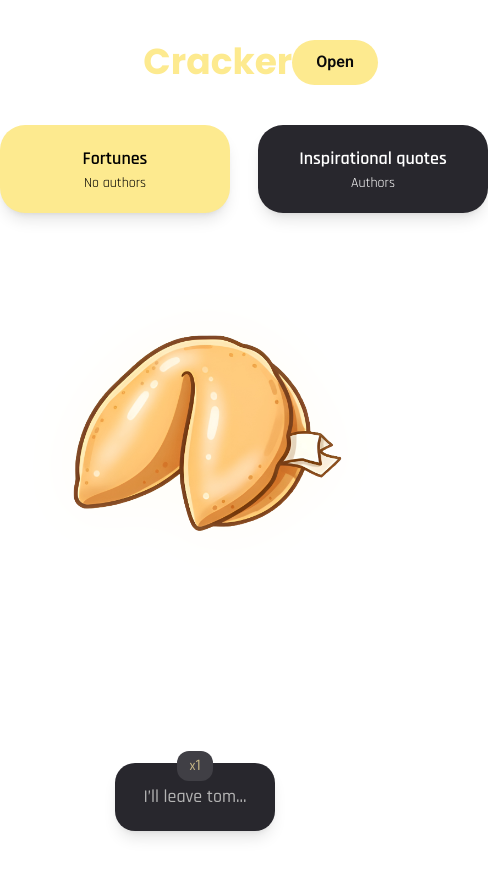
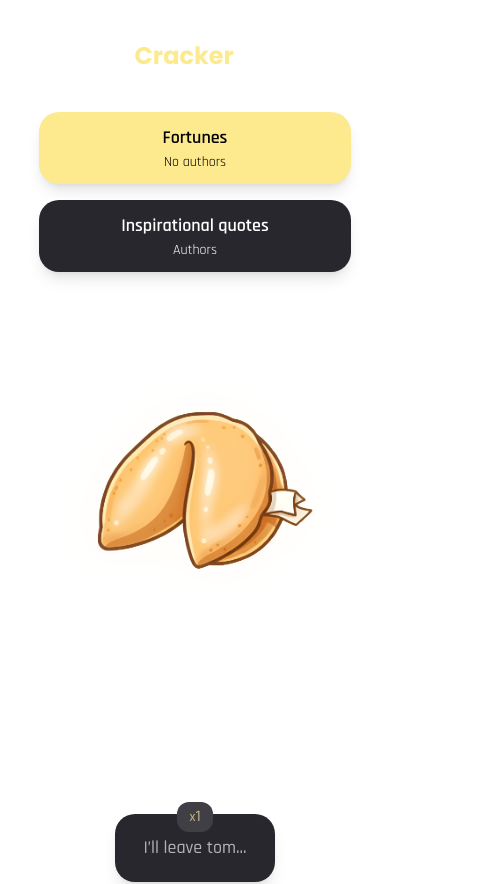
Before and after one commit to AFKYamy/fortune-cracker, a React (Vite) app: page / in a window 390 px wide. Shown: the top 884 px of the page, 488 px wide, since content can reach past the window. Built offline with nearby package versions, Linux system fonts and the light colour scheme.

Commit message:
made web app responsive

```diff
--- a/src/components/header/Header.tsx
+++ b/src/components/header/Header.tsx
@@ -8,16 +8,16 @@ import pikachuGif from "/images/pikachu-shocked-face-stunned.gif";
 
 export default function Header() {
     return (
-        <div className="header container mx-xl mx-auto flex justify-between items-center py-10">
+        <div className="header container mx-xl mx-auto flex justify-between items-center py-10 max-sm:max-w-[80vw]">
             <div className="header_logo">
                 <Link to="/">
-                    <h2 className="font-[Poppins] font-bold text-4xl">
+                    <h2 className="font-[Poppins] font-bold text-2xl sm:text-4xl ">
                         Fortune
                         <span className="text-gold">Cracker</span>
                     </h2>
                 </Link>
             </div>
-            <div className="header__actions flex items-center gap-5">
+            <div className="header__actions flex items-center gap-5 hidden sm:flex">
                 <Button text={"Open"} link={"/"} />
                 <div className="header__user">
                     <img
--- a/src/pages/HomePage/fortune-selector/FortuneSelector.tsx
+++ b/src/pages/HomePage/fortune-selector/FortuneSelector.tsx
@@ -10,7 +10,7 @@ type FortuneSelectorProps = {
 
 export default function FortuneSelector({ setSelectedMode, selectedMode }: FortuneSelectorProps) {
     return (
-        <div className="fortune__selector container mx-xl mx-auto flex gap-7">
+        <div className="fortune__selector container max-sm:max-w-[80vw] mx-auto flex flex-col gap-4 md:gap-7 md:flex-row md:mx-xl">
             <FortuneSelectorCard
                 name="Fortunes"
                 authors="No authors"
--- a/src/pages/HomePage/fortune-selector/FortuneSelectorCard.tsx
+++ b/src/pages/HomePage/fortune-selector/FortuneSelectorCard.tsx
@@ -21,7 +21,7 @@ export default function FortuneSelectorCard({ name, authors, mode, setSelectedMo
 
     return (
         <div
-            className="fortune__selector__card flex flex-col justify-center items-center px-10 py-5 rounded-[25px] min-w-[230px] bg-blackSecondary font-[Rajdhani] shadow-lg cursor-pointer hover:shadow-(--gold-glow) hover:bg-darkGold hover:text-neutral-950 transition-all ease-in-out duration-200"
+            className="fortune__selector__card flex flex-col justify-center items-center px-5 py-3 rounded-[20px] bg-blackSecondary font-[Rajdhani] shadow-lg cursor-pointer hover:shadow-(--gold-glow) hover:bg-darkGold hover:text-neutral-950 transition-all ease-in-out duration-200 md:px-10 md:py-5 md:rounded-[25px] md:min-w-[230px]"
             data-mode={mode}
             onClick={() => setSelectedMode(mode)}
             ref={fortuneSelectorCard}
--- a/src/pages/HomePage/history/History.tsx
+++ b/src/pages/HomePage/history/History.tsx
@@ -14,14 +14,14 @@ export default function History({ fortunes, openedFortunes, setCurrentFortune, h
 
 
     return (
-        <div className="history container mx-xl mx-auto flex flex-col gap-8 pb-30">
+        <div className="history container mx-xl mx-auto flex flex-col gap-8 pb-30 max-sm:max-w-[80vw]">
             <p className="font-[rajdhani] text-lg">
                 <strong>Cracked:</strong>
                 <span className="text-base"> x</span>
                 {openedFortunes} Cookies
             </p>
-            <h3 className="font-[Poppins] font-bold text-3xl">Fortune history:</h3>
-            <div className="history__cards flex flex-wrap justify-center gap-7">
+            <h3 className="font-[Poppins] font-bold text-xl md:text-3xl">Fortune history:</h3>
+            <div className="history__cards flex flex-wrap justify-center gap-5 md:gap-7">
                 {fortunes.map((fortune) => (
                     <HistoryCard
                         key={fortune.id}
--- a/src/pages/HomePage/opening/Opening.tsx
+++ b/src/pages/HomePage/opening/Opening.tsx
@@ -27,10 +27,10 @@ export default function Opening({ restartOpening, createFortune, currentFortune,
     const { fortuneCookie, fortuneCookieLeft, fortuneCookieRight, fortuneText } = fortuneCookieRefs;
 
     return (
-        <div className="opening__wrapper min-h-[50vh] flex justify-center items-center">
-            <div className="opening flex justify-center items-center w-150 h-100 mx-auto relative">
+        <div className="opening__wrapper container mx-auto min-h-[50vh] flex justify-center items-center md:mx-lg">
+            <div className="opening flex justify-center items-center mx-auto w-[80%] h-auto relative md:w-150 md:h-100">
                 <img
-                    className="w-full max-w-100 cursor-pointer select-none transition-all ease-in-out duration-120 hover:max-w-120 absolute z-100"
+                    className="w-full max-w-80 cursor-pointer select-none transition-all ease-in-out duration-120 absolute z-100 hover:max-w-90 lg:max-w-100 lg:hover:max-w-110"
                     src={cookieImg}
                     alt="fortune cookie"
                     draggable="false"
@@ -38,21 +38,21 @@ export default function Opening({ restartOpening, createFortune, currentFortune,
                     ref={fortuneCookie}
                 />
                 <img
-                    className="cookie_left w-full max-w-100 absolute select-none"
+                    className="cookie_left w-full max-w-80 absolute select-none lg:max-w-100"
                     src={cookieLeftImg}
                     alt=""
                     draggable="false"
                     ref={fortuneCookieLeft}
                 />
                 <img
-                    className="cookie_right w-full max-w-100 absolute select-none"
+                    className="cookie_right w-full max-w-80 absolute select-none lg:max-w-100"
                     src={cookieRightImg}
                     alt=""
                     draggable="false"
                     ref={fortuneCookieRight}
                 />
                 <div
-                    className="opening__text opacity-0 font-[Poppins] text-center text-lg italic transition-all ease-in-out duration-1000 z-50"
+                    className="opening__text opacity-0 font-[Poppins] text-center text-md italic transition-all ease-in-out duration-1000 z-50 md:text-lg"
                     ref={fortuneText}
                 >
                     {currentFortune && (
@@ -60,7 +60,7 @@ export default function Opening({ restartOpening, createFortune, currentFortune,
                             <h2 className="mb-2">
                                 "{currentFortune.quote}"
                             </h2>
-                            <p className="text-darkGray mb-4">
+                            <p className="text-darkGray mb-7">
                                 {currentFortune.author !== "none" && currentFortune.author}
                             </p>
                             <Button text="Restart" action={restartOpening} />
```
Also changed, not shown: src/pages/HomePage/opening/Opening.css (+0 -42 lines).
